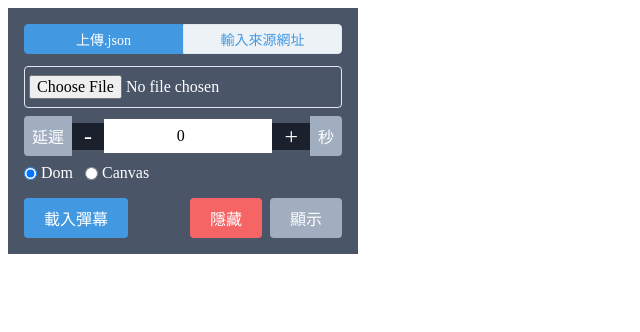
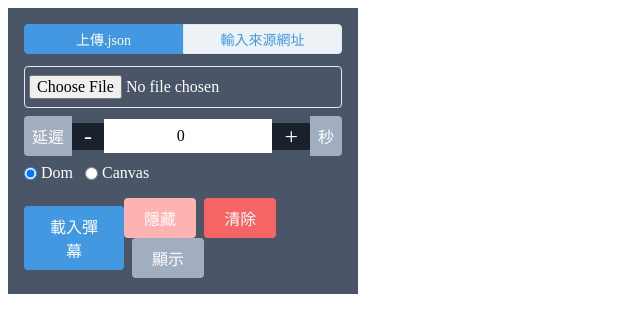
Before and after one commit to clipwww/iwantdanmaku-extension, a Vue app: page / in a window 1280 px wide. Shown: the top 332 px of the page, without its empty margins (0-640 px from the left). Built offline with nearby package versions, Linux system fonts and the light colour scheme; the HTML template or start-up script is replaced by a standard one.

Commit message:
fix: 網址檢查改寬鬆、增加清除按鈕

```diff
--- a/src/popup/App/App.vue
+++ b/src/popup/App/App.vue
@@ -65,7 +65,8 @@
         @click="load"
       >載入彈幕</button>
       <div>
-        <button class="bg-red-500 py-2 px-5 rounded text-white" @click="sendMessage('hide')">隱藏</button>
+        <button class="bg-red-300 py-2 px-5 rounded text-white" @click="sendMessage('hide')">隱藏</button>
+        <button class="bg-red-500 py-2 px-5 ml-2 rounded text-white" @click="sendMessage('clear')">清除</button>
         <button class="bg-gray-500 py-2 px-5 ml-2 rounded text-white" @click="sendMessage('show')">顯示</button>
       </div>
     </div>
@@ -156,8 +157,10 @@ export default defineComponent({
             let id = matchBahamut?.[1] ?? "";
             url = id ? `${baseUrl}/bahamut/${id}/danmaku` : "";
           }
+          case !isNaN(+url):
+            url = `${baseUrl}/bilibili/${url}/danmaku`;
           default:
-            return;
+            break;
         }
 
         if (!url) {
```
